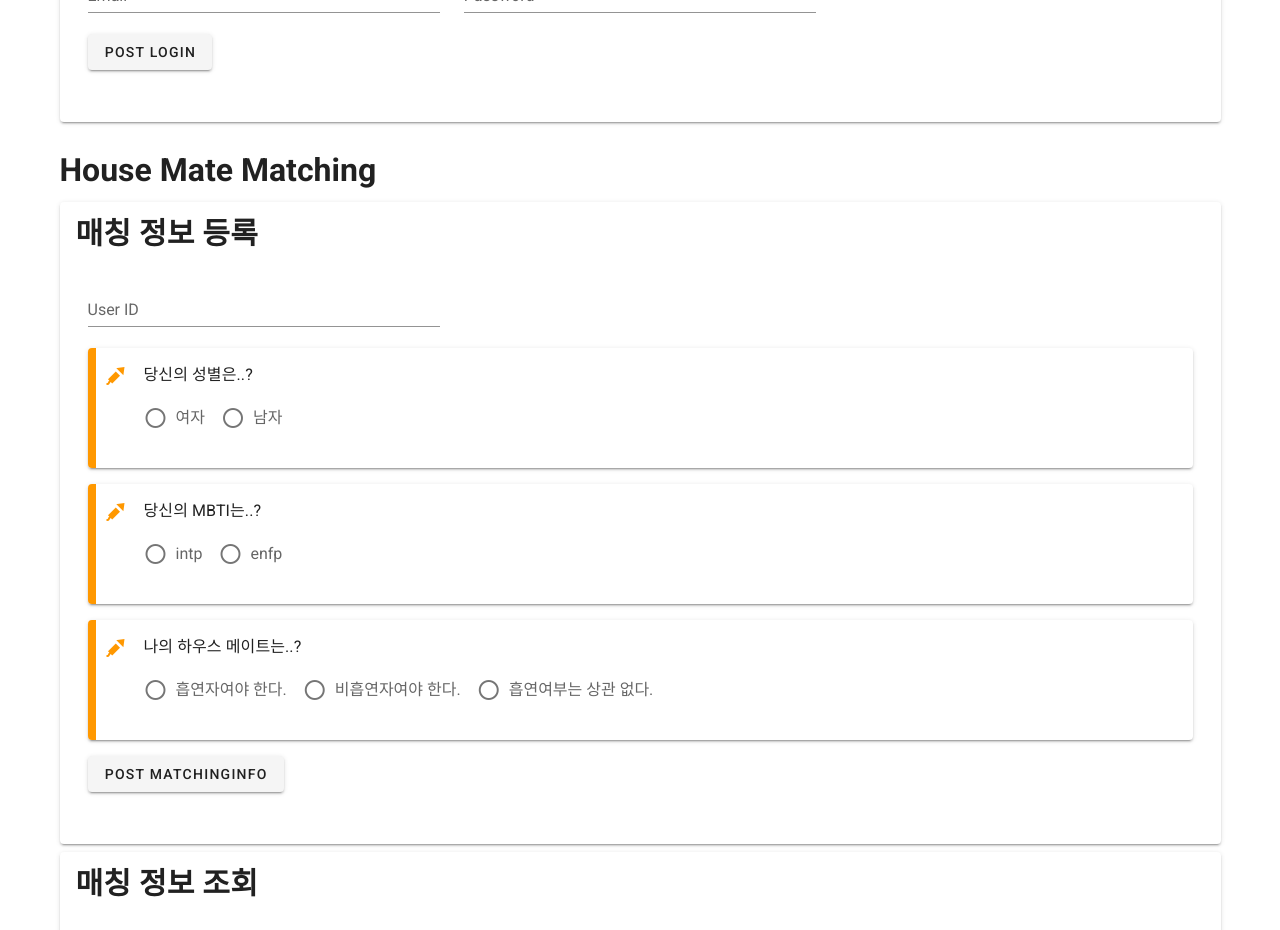
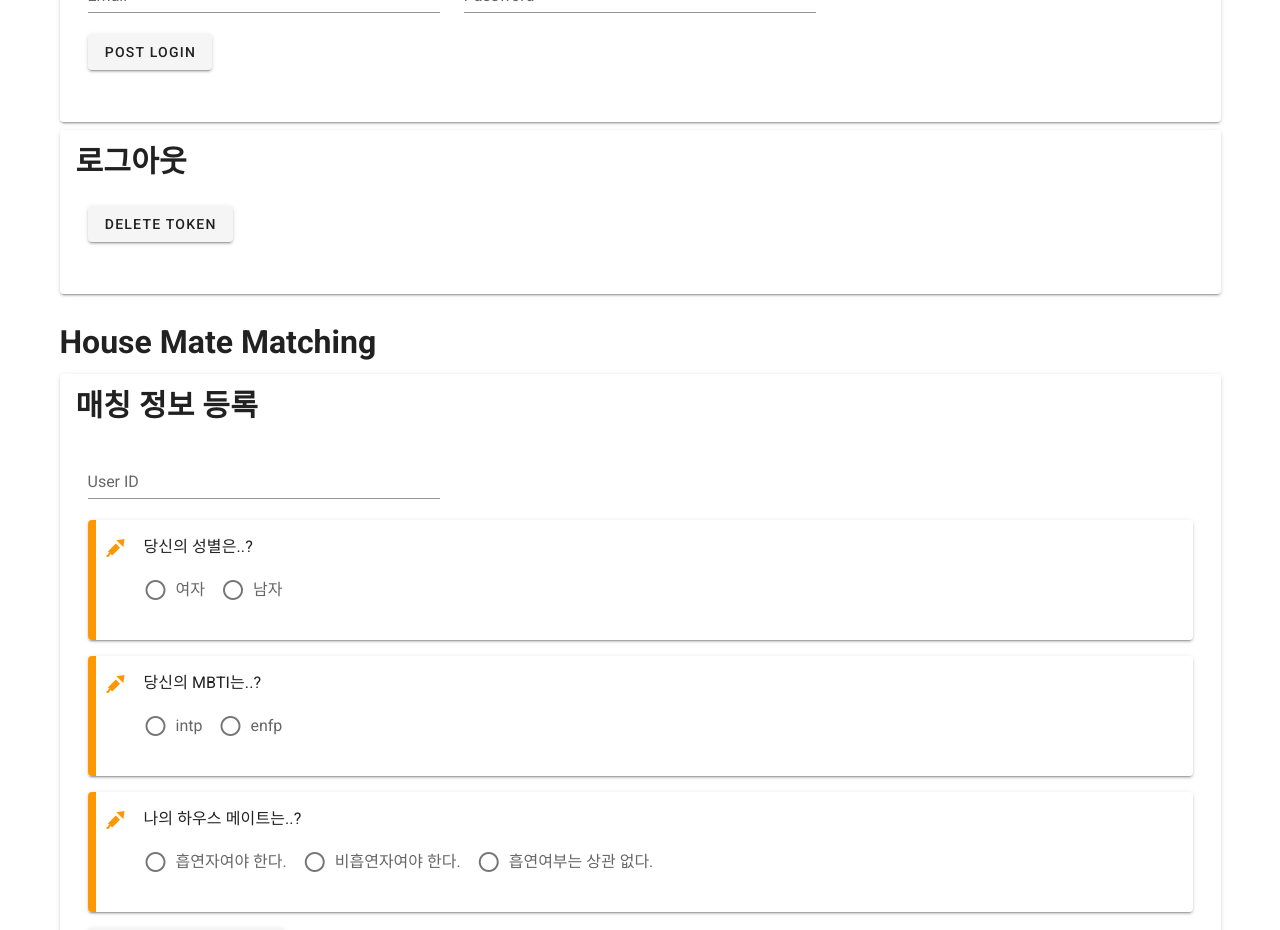
Before and after one commit to RIANAEH/project-mnm-test-front, a Vue app: page / in a window 1280 px wide. Shown: the part 800-1730 px from the top of the page. Built offline with nearby package versions, Linux system fonts and the light colour scheme.

Commit message:
feat: 로그아웃 추가

```diff
--- a/src/components/AuthView.vue
+++ b/src/components/AuthView.vue
@@ -77,6 +77,17 @@
                 </v-container>
             </v-card-text>
         </v-card>
+        <v-card class="mt-2">
+            <v-card-title><h2>로그아웃</h2></v-card-title>
+                <v-card-text>
+                    <v-container>
+                        <v-btn @click="deleteToken">DELETE token</v-btn>
+                    </v-container>
+                <v-container>
+                    <div v-if='logout.view === true'>token: {{ logout.response }}</div>
+                </v-container>
+            </v-card-text>
+        </v-card>
     </v-container>
 </template>
 
@@ -100,6 +111,10 @@ import axios from 'axios'
                     response: '',
                     message: '',
                     data: '',
+                    view: false
+                },
+                logout: {
+                    response: '',
                     view: false
                 }
             }
@@ -145,6 +160,12 @@ import axios from 'axios'
                 .catch(err => {
                     console.log(err);
                 });
+            },
+            deleteToken() {
+                localStorage.removeItem('token');
+                if (localStorage.getItem('token') === null) this.logout.response = "success";
+                else this.logout.response = "failed";
+                this.logout.view = true;
             }
         }
     }
```
